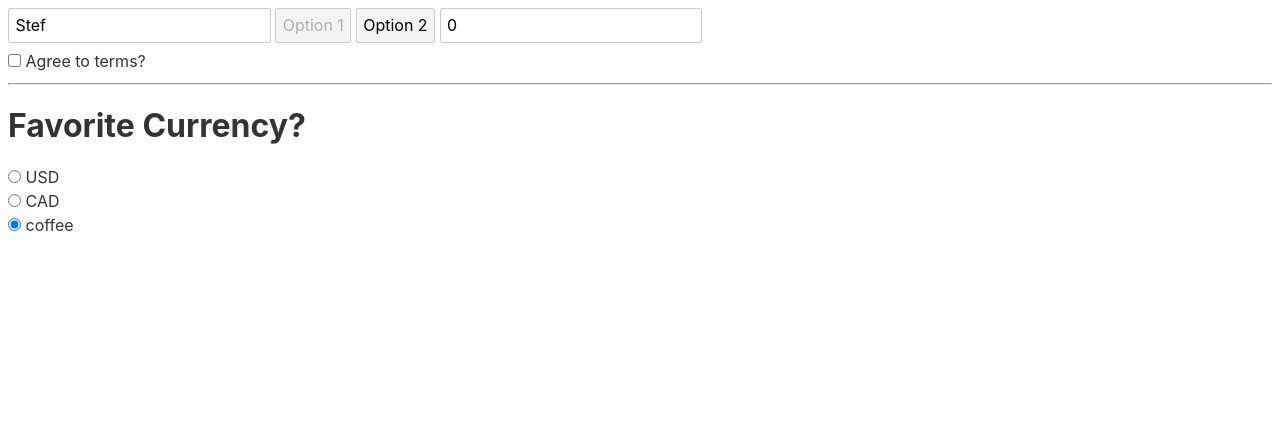
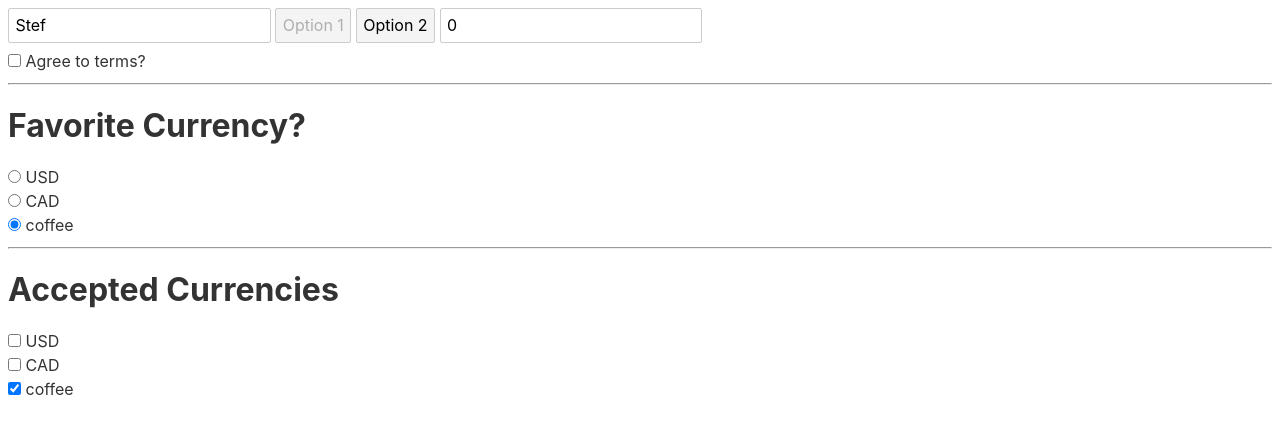
Before and after one commit to W3AI/max-svelte-forms, a Svelte app: page / in a window 1280 px wide. Shown: the top 434 px of the page. Built offline with nearby package versions, Linux system fonts and the light colour scheme.

Commit message:
added group of 3 accepted Currencies checkboxes

```diff
--- a/src/App.svelte
+++ b/src/App.svelte
@@ -6,13 +6,15 @@
   let price = 0;
   let selectedOption = 1;
   let agreed;
-  let favCurrency = 'Tims';
+  let favCurrency = "Tims";
+  let acceptedCurrencies = "Tims";
 
   $: console.log(val);
   $: console.log(selectedOption);
   $: console.log(price);
   $: console.log(agreed);
   $: console.log(favCurrency);
+  $: console.log(acceptedCurrencies);
 
   function setValue(event) {
     val = event.target.value;
@@ -35,18 +37,40 @@
 <input type="number" bind:value={price} />
 
 <label>
-  <input type="checkbox" bind:checked={agreed}/>
+  <input type="checkbox" bind:checked={agreed} />
   Agree to terms?
 </label>
 
-<hr>
+<hr />
 <h1>Favorite Currency?</h1>
 <label>
-    <input type="radio" name="currency" value="USD" bind:group={favCurrency}> USD
+  <input type="radio" name="currency" value="USD" bind:group={favCurrency} />
+  USD
 </label>
 <label>
-    <input type="radio" name="currency" value="CAD" bind:group={favCurrency}> CAD
+  <input type="radio" name="currency" value="CAD" bind:group={favCurrency} />
+  CAD
 </label>
 <label>
-    <input type="radio" name="currency" value="Tims" bind:group={favCurrency}> coffee
+  <input type="radio" name="currency" value="Tims" bind:group={favCurrency} />
+  coffee
 </label>
+
+<hr />
+<h1>Accepted Currencies</h1>
+<label>
+  <input type="checkbox" name="accepted" value="USD" bind:group={acceptedCurrencies} />
+  USD
+</label>
+<label>
+  <input type="checkbox" name="accepted" value="CAD" bind:group={acceptedCurrencies} />
+  CAD
+</label>
+<label>
+  <input
+    type="checkbox"
+    name="accepted"
+    value="Tims"
+    bind:group={acceptedCurrencies} />
+  coffee
+</label>
```
